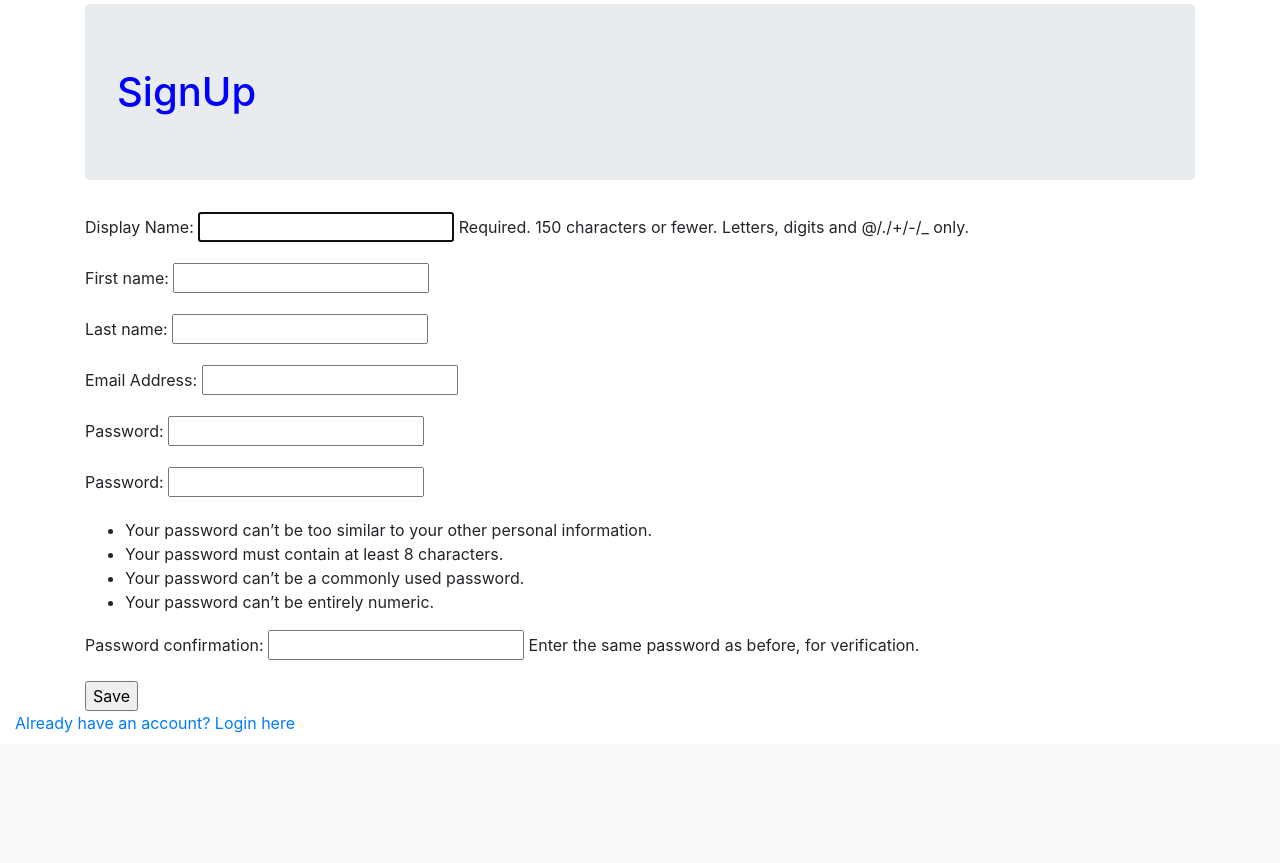
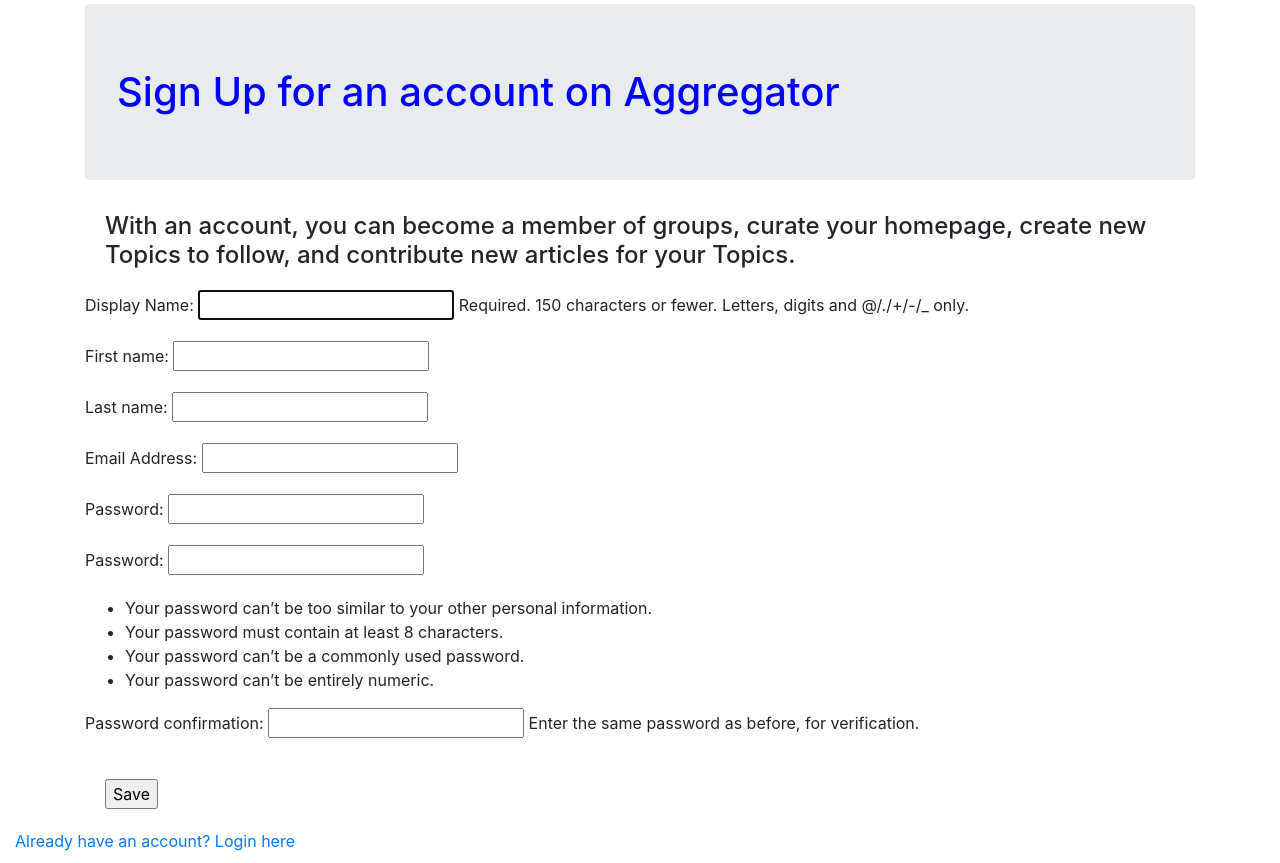
Before and after one commit to smflanag/Aggregator, a Django app: page /signup/ in a window 1280 px wide. Shown: the part 56-919 px from the top of the page. Before the commit the page ends 789 px from the top, so only its background shows below. Run offline with Django 3.2, Linux system fonts and the light colour scheme; parts of the project's set-up code (start-up, migrations or seed data) failed here and were passed over; some libraries are stand-ins or nearby versions.

Commit message:
Layout changes, css etc

```diff
--- a/accounts/templates/accounts/user_profile.html
+++ b/accounts/templates/accounts/user_profile.html
@@ -10,11 +10,14 @@
     <li>Birth Date: {{ profile.user.birth_date }}</li>
   </ul>
 </div>
+
 <div class="article_lists">
+    <h4>Here's the articles created by {{profile.username}}:</h4>
   {% for articles in user_article_list %}
   <a href="{% url 'articles:article_detail' slug=articles.slug %}"><h2>{{ articles.article_name }}</h2></a>
   <h4>{{ articles.created_at }}</h4>
-
+{% empty %}
+<p>Ooops, {{profile.username}} hasn't written any articles yet. </p>
 {% endfor %}
 </div>
 {% endblock %}
--- a/articles/static/articles/style.css
+++ b/articles/static/articles/style.css
@@ -10,6 +10,7 @@ h1,h2,h3 {
 .article_lists {
     margin-left: 20px;
     margin-right: 20px;
+    margin-bottom: 20px;
 }
 
 .topic_list {
@@ -23,3 +24,12 @@ h1,h2,h3 {
     margin-right: 20px;
     margin-bottom: 20px;
 }
+
+.article_details{
+    margin-left: 20px;
+    margin-right: 20px;
+    }
+
+.upvote_button{
+    margin-bottom: 10px;
+}
--- a/groups/templates/topic_detail.html
+++ b/groups/templates/topic_detail.html
@@ -44,11 +44,13 @@
 
 </div>
 
-<div class="article_lists">
+<div class="button_tag">
 {% for article in article_list %}
     <a href="{% url 'articles:article_detail' slug=article.slug %}"><h2>{{ article.article_name }}</h2></a>
+    <div class=""><h6>Created by: <a href="{% url 'accounts:user_profile' username=article.created_by.user %}">{{article.created_by.user }}</a></h6></div>
+      <div class=""><h6>Created at: {{article.created_at }}</a></h6></div>
 {% empty %}
-<p>Ooops, there's no articles yet. Create one above! </p>
+    <p>Ooops, there's no articles yet. {% if user in topic.members.all %} Create one above! {% endif %}</p>
 
 {% endfor %}
 </div>
--- a/groups/templates/topic_list.html
+++ b/groups/templates/topic_list.html
@@ -1,7 +1,7 @@
 {% extends 'home.html' %}
 
 {% block content %}
-<h4 class="mainbody">Pick a topic to join:</h4>
+<h4 class="mainbody topic_list">Pick a topic to join:</h4>
 {% for topic in topic_list %}
 <div class="topic_list">
 <a href="{% url 'groups:topic_detail' slug=topic.slug %}"><h2>{{ topic.topic_name }}</h2></a>
--- a/templates/home.html
+++ b/templates/home.html
@@ -51,8 +51,7 @@
 
 {% for article in site_article_list %}
 
-<div class="container mainbody">
-    <div class="article_lists">
+<div class="container article_lists">
   <div class="row">
     <div class="col-md-8"><a href="{% url 'articles:article_detail' slug=article.slug %}" tabindex="1"><h2>{{ article.article_name }}</h2></a></div>
     <div class="col-md-2 text-truncate"><h6>Topic: <a href="{% url 'groups:topic_detail' slug=article.topic.slug %}">{{article.topic }}</a></h6></div>
@@ -60,7 +59,6 @@
       <div class="col-md-2"><h6>Created at: {{article.created_at }}</a></h6></div>
   </div>
   </div>
-</div>
 
 {% endfor %}
 {% endblock %}
--- a/templates/login.html
+++ b/templates/login.html
@@ -2,13 +2,14 @@
 
 {% block content %}
 <div class="container mainbody">
-<h1 class="jumbotron">Login</h1>
+<h1 class="jumbotron">Login to your Aggregator account</h1>
 <form action="" method="post">
     {% csrf_token %}
     {{ form.as_p }}
-    <input type="submit" value="Save" />
+    <input class="button_tag" type="submit" value="Save" />
 </form>
 </div>
+<div class="upvote_button"></div>
 <a class="container" href="{% url 'accounts:signup' %}">No account yet? Signup here</a>
 
 
--- a/templates/signup.html
+++ b/templates/signup.html
@@ -2,12 +2,15 @@
 
 {% block content %}
 <div class="container mainbody">
-<h1 class="jumbotron">SignUp</h1>
+<h1 class="jumbotron">Sign Up for an account on Aggregator</h1>
+    <h4 class="article_lists">With an account, you can become a member of groups, curate your homepage, create new Topics to follow, and contribute new articles for your Topics.</h4>
 <form action="" method="post">
     {% csrf_token %}
     {{ form.as_p }}
-    <input type="submit" value="Save" />
+    <input class="button_tag" type="submit" value="Save" />
 </form>
 </div>
+<div class="upvote_button">
 <a class="container" href="{% url 'accounts:login' %}">Already have an account? Login here</a>
+    </div>
 {% endblock %}
```
